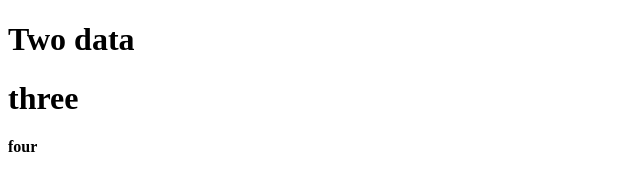
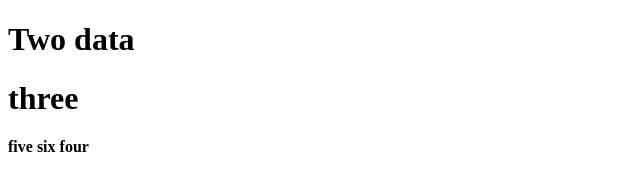
Before and after one commit to ashadul-mridha/branch, a plain HTML site: page two.html in a window 1280 px wide. Shown: the full height of the page, 0-640 px from the left. Drawn offline with Linux system fonts and the light colour scheme.

Commit message:
five and sex add

```diff
--- a/two.html
+++ b/two.html
@@ -17,7 +17,7 @@
 
     <h1>Two data</h1>
     <h1>three</h1>
-    <h4>four</h4>
+    <h4>five  six four</h4>
         <!--[if lt IE 7]>
             <p class="browsehappy">You are using an <strong>outdated</strong> browser. Please <a href="#">upgrade your browser</a> to improve your experience.</p>
         <![endif]-->
```
